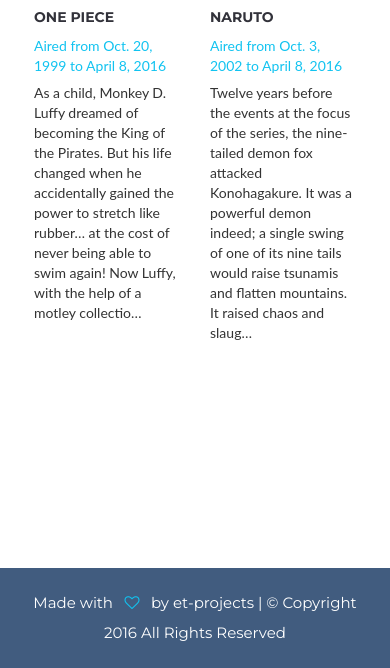
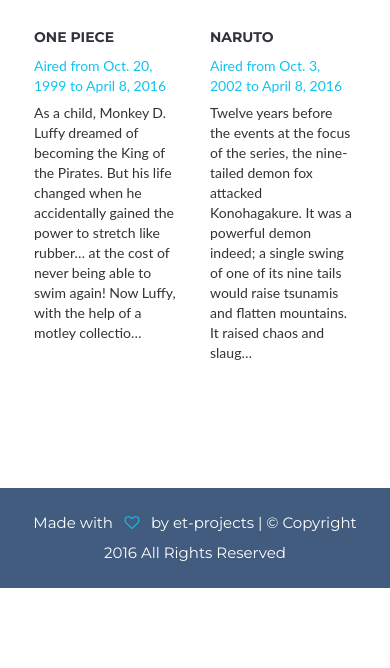
Before and after one commit to alviandk/animetacchi, a Django app: page /chart/spring/ in a window 390 px wide. Shown: the part 629-1297 px from the top of the page. After the commit the page ends 1217 px from the top, so only its background shows below. Run offline with Django 3.2, Linux system fonts and the light colour scheme; data comes from the database, SQL or seed files in the repository; parts of the project's set-up code (start-up, migrations or seed data) failed here and were passed over; some libraries are stand-ins or nearby versions.

Commit message:
fix anime chart style

```diff
--- a/templates/anime_chart.html
+++ b/templates/anime_chart.html
@@ -54,11 +54,11 @@
 								{% for i in anime_data.anime.all %}
 
                                 <!--Column-->
-                                <div class="product-item col-lg-4 col-md-6 col-sm-6 col-xs-6" style="margin-bottom: 175px;">
+                                <div class="product-item col-lg-4 col-md-6 col-sm-6 col-xs-6" style="margin-bottom: 75px;">
                                     <div class="inner-box tooltips" style="width:129;height:187px;" data-toggle="tooltip" data-placement="top"
                                     title="{{i.a_name}}">
                                         <div class="row">
-											<div class="col-md-6 col-sm-6 col-xs-12" style="margin:-5px 0 0 -20px;">
+											<div class="col-md-6 col-sm-6 col-xs-12" style="margin:15px 0 0 0px;">
 												<!--Image-->
 												<div class="thumbnail">
 													<a href="{% url 'anime_details' slug=i.slug %}" class="lightbox-image"
```
